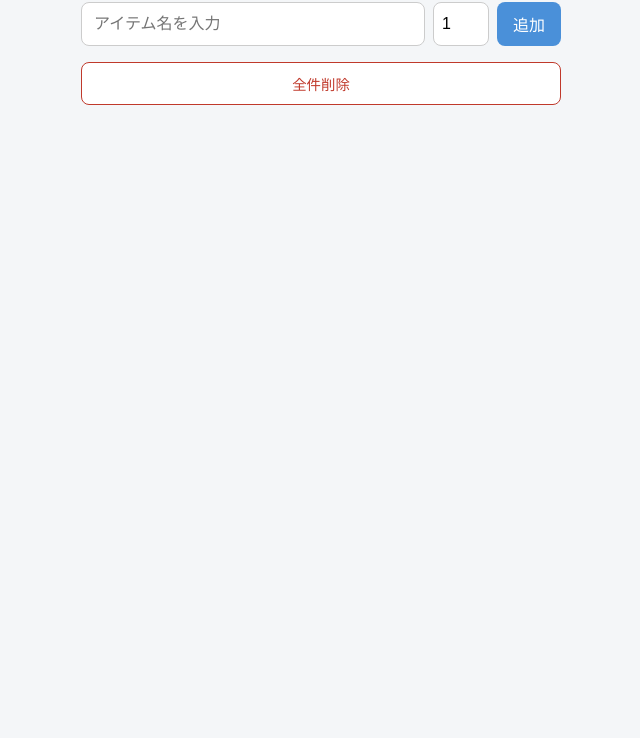
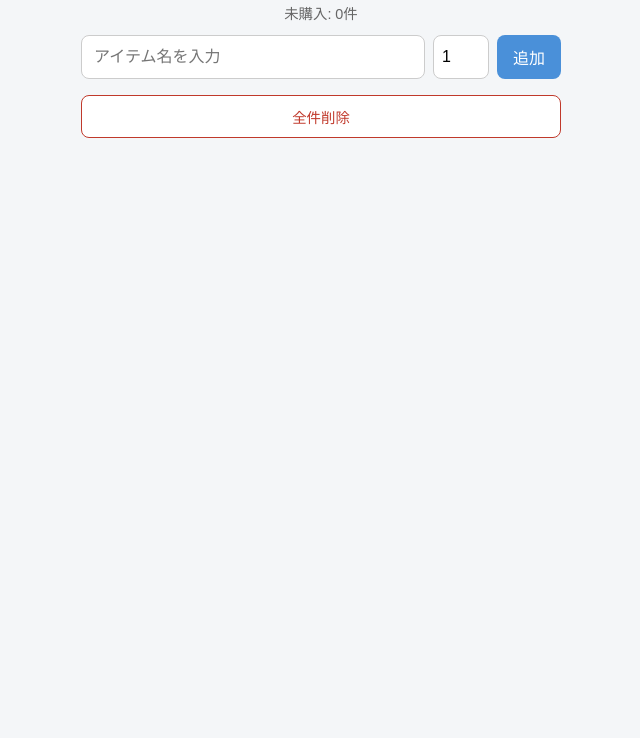
Before and after one commit to yoyuta/web-system-gakushu, a website: page 買い物リスト/index.html in a window 1280 px wide. Shown: the part 62-800 px from the top of the page, without its empty margins (319-959 px from the left). Drawn offline with nearby package versions, Linux system fonts and the light colour scheme.

Commit message:
未購入件数をヘッダーに表示する
Issue #10 の対応。renderList() 実行時に未購入アイテム数を再計算し、
#remainingCount に反映する。

```diff
--- a/買い物リスト/css/style.css
+++ b/買い物リスト/css/style.css
@@ -20,6 +20,13 @@ h1 {
   margin: 0 0 16px;
   text-align: center;
   color: #3a76b4;
+}
+
+#remainingCount {
+  margin: 0 0 12px;
+  text-align: center;
+  color: #666;
+  font-size: 0.9rem;
 }
 
 .inputRow {
--- a/買い物リスト/index.html
+++ b/買い物リスト/index.html
@@ -9,6 +9,7 @@
 <body>
 <div class="container">
   <h1>🛒 買い物リスト 🛒</h1>
+  <p id="remainingCount"></p>
 
   <div class="inputRow">
     <input type="text" id="itemInput" placeholder="アイテム名を入力">
--- a/買い物リスト/js/app.js
+++ b/買い物リスト/js/app.js
@@ -16,7 +16,15 @@ function renderList(items) {
   var $list = $("#itemList");
   $list.empty();
 
+  var remainingCount = 0;
   for (var i = 0; i < items.length; i++) {
+    if (!items[i].purchased) {
+      remainingCount++;
+    }
+  }
+  $("#remainingCount").text("未購入: " + remainingCount + "件");
+
+  for (i = 0; i < items.length; i++) {
     var item = items[i];
     var $li = $("<li></li>").attr("data-id", item.id);
     if (item.purchased) {
```
